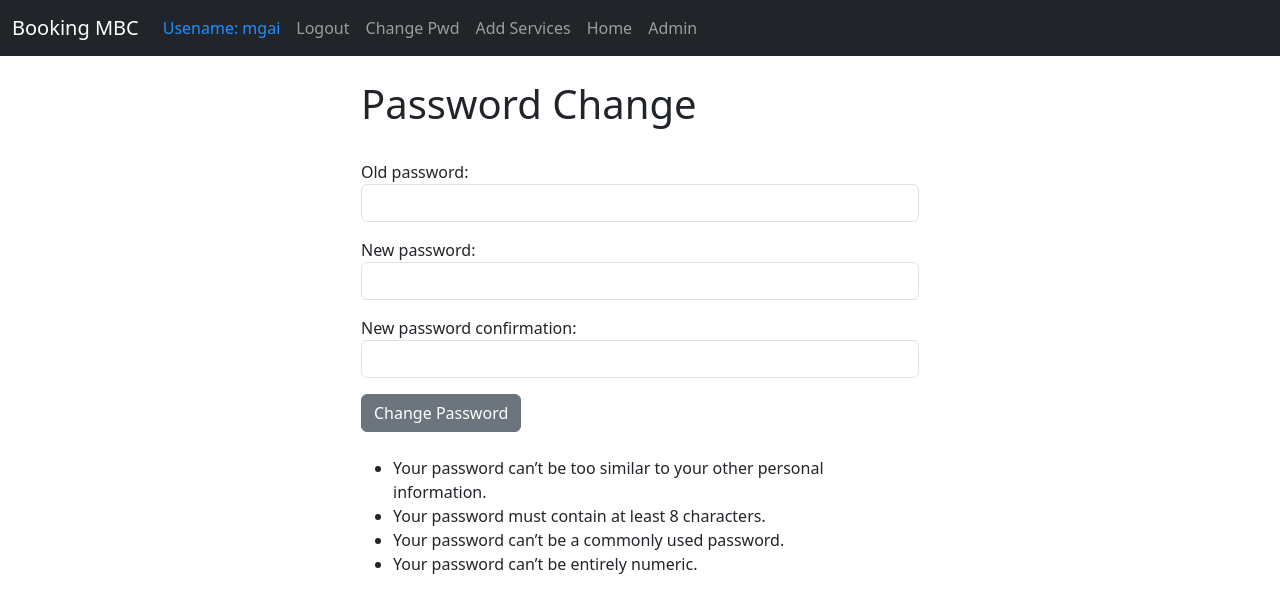
After one commit to moxgreen/BookingMBC, a Django app: page /password_change/ in a window 1280 px wide. The commit adds this page. Shown: the top 613 px of the page. Run offline with Django 4.2, Linux system fonts and the light colour scheme; a user stored in the database is signed in.

Commit message:
change password + add more machines

```diff
--- a/server/UserApp/forms.py
+++ b/server/UserApp/forms.py
@@ -1,4 +1,4 @@
-from django.contrib.auth.forms import UserCreationForm
+from django.contrib.auth.forms import UserCreationForm, PasswordChangeForm
 from django.contrib.auth.models import User
 from django import forms
 from .models import UserProfile, MBCGroup
@@ -11,7 +11,6 @@ class SignUpForm(UserCreationForm):
     email = forms.EmailField(label="", widget=forms.TextInput(attrs={'class':'form-control', 'placeholder':'Email Address'}))
     first_name = forms.CharField(label="", max_length=100, widget=forms.TextInput(attrs={'class':'form-control', 'placeholder':'First Name'}))
     last_name = forms.CharField(label="", max_length=100, widget=forms.TextInput(attrs={'class':'form-control', 'placeholder':'Last Name'}))
-    #group_name = forms.CharField(label="", max_length=100, widget=forms.TextInput(attrs={'class':'form-control', 'placeholder':'Group Name'}))
 
     # Field for selecting the group
     group_name = forms.ModelChoiceField(
@@ -99,7 +98,6 @@ class SignUpForm(UserCreationForm):
 
 
     def clean(self):
-        #print('clean\n')
         cleaned_data = super().clean()
         selected_machines = cleaned_data.get('machines_allowed')
         preferred_machine_name = str(cleaned_data.get('preferred_machine'))
@@ -109,6 +107,91 @@ class SignUpForm(UserCreationForm):
 
             if preferred_machine_name not in names:
                 self.add_error('preferred_machine', 'Preferred machine must be one of the selected machines.')
-        #print('cleaned_data')
 
         return cleaned_data
+
+
+
+class ChangePwdForm(PasswordChangeForm):
+    old_password = forms.CharField(label="Old password:", max_length=100, widget=forms.PasswordInput(attrs={'class':'form-control', 'type':'password'}))
+    new_password1 = forms.CharField(label="New password:", max_length=100, widget=forms.PasswordInput(attrs={'class':'form-control', 'type':'password'}))
+    new_password2 = forms.CharField(label="New password confirmation:", max_length=100, widget=forms.PasswordInput(attrs={'class':'form-control','type':'password'}))
+
+    class Meta:
+        model = User
+        fields = ('old_password', 'new_password1', 'new_password2')
+
+
+
+class ChangeServiceForm(forms.Form):
+
+    #select the machines that can be used
+    machines_allowed = forms.ModelMultipleChoiceField(
+        label="Add machines you are allowed to use",  # Add the label here
+        #help_text='<span class="form-text text-muted"><small>Choose one or more machines.</small></span>',  # Add help text
+        queryset=None, #Machine.objects.filter(is_open=True),
+        widget=forms.CheckboxSelectMultiple(attrs={'class': 'form-check form-check-inline', 'id': 'your-checkbox-widget'}), #-inline
+        required=False  # Set to True if selecting at least one machine is mandatory
+    )
+
+    # Field for selecting the preferred machine
+    preferred_machine = forms.ModelChoiceField(
+        label='', #"Do you need to change the Preferred Machine?",
+        help_text='<span class="form-text text-muted"><small>Choose one preferred machine.</small></span>',
+        queryset=None, #Machine.objects.filter(is_open=True).order_by('machine_name'), #all(),
+        widget=forms.Select(attrs={'class': 'form-control'}),
+        required=False
+    )
+
+    class Meta:
+        model = User
+        fields = ('machines_allowed', 'preferred_machine')
+
+
+    def __init__(self, *args, user=None, **kwargs):
+        super().__init__(*args, **kwargs)
+        self.user_profile = UserProfile.objects.get(user=user)
+        # Adjust the queryset based on the user's allowed machines
+        allowed_machines = self.user_profile.machines4ThisUser.all()
+        #select open machines - machiene4ThisUser
+        self.fields['machines_allowed'].queryset = Machine.objects.filter(is_open=True)\
+                                .exclude(id__in=allowed_machines).order_by('machine_name')
+        self.fields['preferred_machine'].queryset = Machine.objects.filter(is_open=True)\
+                                .order_by('machine_name')
+        lbl = 'Your preferred service is: \"' + self.user_profile.preferred_machine_name +'\". Select a name in the list to change it:'
+        self.fields['preferred_machine'].label = lbl
+
+
+    def save(self, user):
+        # Get the existing UserProfile instance associated with the user
+        user_profile = self.user_profile
+
+        # Handle the 'machines4ThisUser' field and create the ManyToMany relationship
+        selected_machines = self.cleaned_data.get('machines_allowed')
+
+        # Handle the 'machine2Book' field (corrected field name)
+        preferred_machine = self.cleaned_data.get('preferred_machine')
+
+        if (selected_machines != None) : user_profile.machines4ThisUser.add(*selected_machines)
+        if (preferred_machine != None) : user_profile.preferred_machine_name = preferred_machine.machine_name
+        user_profile.save()
+
+        return user_profile
+
+
+    def clean(self):
+        cleaned_data = super().clean()
+        selected_machines = cleaned_data.get('machines_allowed')
+        preferred_machine_name = cleaned_data.get('preferred_machine')
+
+        if ((preferred_machine_name != None) and (selected_machines != None)):
+            #the choice is between previously selected machines and machines selected in this form
+            oldnames = [str(machine.machine_name) for machine in self.user_profile.machines4ThisUser.all()]
+            newnames = [str(machine.machine_name) for machine in selected_machines]
+            allnames = oldnames + newnames
+
+            if str(preferred_machine_name) not in allnames:
+                self.add_error('preferred_machine', 'Preferred machine must be either a previously allowed machine or one of the selected machines.')
+        else:
+            print('preferred machine NOT changed')
+        return cleaned_data
--- a/server/UserApp/models.py
+++ b/server/UserApp/models.py
@@ -15,6 +15,7 @@ class MBCGroup(models.Model):
 
     group_name = models.CharField(max_length=100, null=True, blank=True)
     machines_bought = models.ManyToManyField(Machine, related_name='machines_bought', blank=True)
+
     MBC_CHOICES = [
         ('MBC1', 'MBC1'),
         ('MBC2', 'MBC2'),
@@ -29,9 +30,7 @@ class MBCGroup(models.Model):
 class UserProfile(models.Model):
     user = models.OneToOneField(User, on_delete=models.CASCADE)
     group = models.ForeignKey(MBCGroup, null=True, on_delete=models.SET_NULL)
-    #group_name = models.CharField(max_length=100)
     machines4ThisUser = models.ManyToManyField(Machine, related_name='machines4ThisUser', blank=True)
-    #machines_bought = models.ManyToManyField(Machine, related_name='machines_bought', blank=True)
     preferred_machine_name =  models.CharField(max_length=50)
     is_external = models.BooleanField(default=True, null=True, blank=True)
 
--- a/server/UserApp/templates/navbar.html
+++ b/server/UserApp/templates/navbar.html
@@ -13,6 +13,12 @@
         </li>
         <li class="nav-item">
           <a class="nav-link" href="{% url 'logout' %}">Logout</a>
+        </li>
+        <li class="nav-item">
+          <a class="nav-link" href="{% url 'password_change' %}">Change Pwd</a>
+        </li>
+        <li class="nav-item">
+          <a class="nav-link" href="{% url 'services_change' %}">Add Services</a>
         </li>
             {% if user.is_staff%}
                <li class="nav-item">
--- /dev/null
+++ b/server/UserApp/templates/password_change.html
@@ -0,0 +1,22 @@
+{% extends 'base.html' %}
+
+{% block content %}
+<div class="col-md-6 offset-md-3">
+    <h1>Password Change</h1>
+    <br/>
+    <div class="form-group">
+        <form method="POST" action="{% url 'password_change' %}">
+        	{% csrf_token %}
+            {{ form.as_p }}
+            <button class="btn btn-secondary" type="submit"> Change Password </button>
+            </br></br>
+            <ul>
+                <li>Your password can’t be too similar to your other personal information.</li>
+                <li>Your password must contain at least 8 characters.</li>
+                <li>Your password can’t be a commonly used password.</li>
+                <li>Your password can’t be entirely numeric.</li>
+            <ul>
+        </div> <!--form-group-->
+
+</div>
+{% endblock %}
--- a/server/UserApp/urls.py
+++ b/server/UserApp/urls.py
@@ -1,7 +1,8 @@
 from django.urls import path
-from .views import CustomPasswordResetView, CustomPasswordResetConfirmView
+from .views import CustomPasswordResetView, CustomPasswordResetConfirmView, ServicesChangeView
+from .views import CustomPasswordChangeView, CustomPasswordChangeDoneView
 from . import views
-#from django.contrib.auth.views import LoginView
+#from django.contrib.auth import views as auth_views
 
 urlpatterns = [
     path('', views.home, name='home'),
@@ -12,4 +13,10 @@ urlpatterns = [
 
     path('reset_password/', CustomPasswordResetView.as_view(), name='reset_password'),
     path('reset/<str:uidb64>/<str:token>/', CustomPasswordResetConfirmView.as_view(), name='custom_password_reset_confirm'),
+
+    path('password_change/', CustomPasswordChangeView.as_view(), name='password_change'),
+    path('password_change/done/', CustomPasswordChangeDoneView.as_view(), name='custom_password_change_done'),
+
+    path('services_change/', ServicesChangeView.as_view(), name='services_change'),
+
 ]
--- a/server/UserApp/views.py
+++ b/server/UserApp/views.py
@@ -1,7 +1,7 @@
 from django.shortcuts import render, redirect
 from django.contrib.auth import authenticate, login, logout
 from django.contrib import messages
-from .forms import SignUpForm
+from .forms import SignUpForm, ChangePwdForm, ChangeServiceForm
 from .models import UserProfile
 
 
@@ -64,7 +64,7 @@ from django.http import Http404
 from django.contrib.auth.forms import SetPasswordForm
 
 class CustomPasswordResetView(View):
-    template_name = 'reset_pwd.html'
+    template_name = 'password_reset.html'
 
     def get(self, request, *args, **kwargs):
         return render(request, self.template_name)
@@ -126,10 +126,76 @@ class CustomPasswordResetConfirmView(View):
             if form.is_valid():
                 # Set the new password
                 form.save()
-                return render(request, 'password_reset_complete.html')
+                return render(request, 'password_reset_done.html', {'reset' : True})
             else:
                 # Form is invalid, redisplay it with errors
                 return render(request, self.template_name, {'form': form, 'uidb64': uidb64, 'token': token})
         else:
             # Token is invalid
             return render(request, self.template_name, {'validlink': False})
+
+
+
+######################################################################################
+#                                   Password change                                  #
+######################################################################################
+
+from django.contrib.auth.mixins import LoginRequiredMixin
+from django.urls import reverse_lazy
+from django.contrib.auth.views import PasswordChangeView
+
+class CustomPasswordChangeView(LoginRequiredMixin, PasswordChangeView):
+    template_name = 'password_change.html'
+    form_class = ChangePwdForm
+    # if successful call the url password_change/done/
+    success_url = reverse_lazy('custom_password_change_done')
+
+
+    def form_invalid(self, form):
+        # Check if the form has specific error messages for old_password, new_password1, or new_password2
+        old_password_error = form.errors.get('old_password', None)
+        new_password1_error = form.errors.get('new_password1', None)
+        new_password2_error = form.errors.get('new_password2', None)
+
+        if old_password_error:
+            messages.error(self.request, old_password_error.as_text())
+        elif new_password1_error:
+            messages.error(self.request, new_password1_error.as_text())
+        elif new_password2_error:
+            messages.error(self.request, new_password2_error.as_text())
+        else:
+            messages.error(self.request, 'There was an error with the form submission. Please correct the errors.')
+        return super().form_invalid(form)
+
+
+class CustomPasswordChangeDoneView(LoginRequiredMixin, View):
+    template_name = 'password_reset_done.html'
+
+    def get(self, request, *args, **kwargs):
+        # Display the success page
+        return render(request, self.template_name, {'reset' : False})
+
+
+######################################################################################
+#                                    Add Service                                     #
+######################################################################################
+
+class ServicesChangeView(View):
+    template_name = 'services_add.html'
+    form_class = ChangeServiceForm
+    # if successful call the url password_change/done/
+    success_url = reverse_lazy('home')
+
+    def get(self, request, *args, **kwargs):
+        form = self.form_class(user=request.user)
+        return render(request, self.template_name, {'form': form})
+
+    def post(self, request, *args, **kwargs):
+        form = self.form_class(request.POST, user=request.user)
+
+        if form.is_valid():
+            form.save(user=request.user)
+            # Additional logic if needed
+            return redirect(self.success_url)
+
+        return render(request, self.template_name, {'form': form})
```
Also changed, not shown: server/UserApp/templates/home.html (+4 -4 lines), server/UserApp/templates/password_reset_complete.html (deleted, +0 -8 lines), server/UserApp/templates/password_reset_done.html (added, +13 -0 lines), server/UserApp/templates/services_add.html (added, +61 -0 lines), server/UserApp/templates/password_reset.html (renamed from server/UserApp/templates/reset_pwd.html), server/db.sqlite3.
